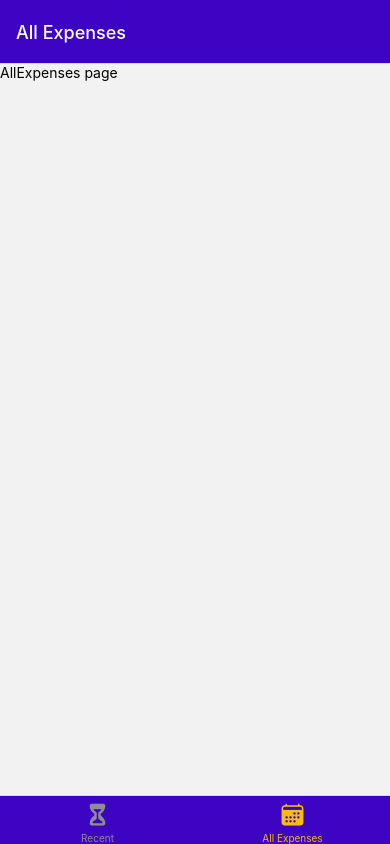
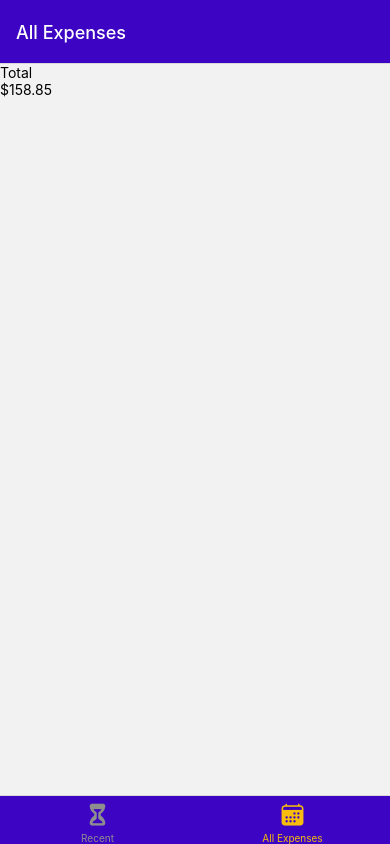
Before and after one commit to AldonIsenberg11/expense-tracker-react-native, a React Native app: screen /AllExpenses in a window 390 px wide. Built offline with nearby package versions, Linux system fonts and the light colour scheme.

Commit message:
add dummy expense data

```diff
--- a/components/ExpensesOutput/ExpensesOutput.js
+++ b/components/ExpensesOutput/ExpensesOutput.js
@@ -1,12 +1,42 @@
 import { StyleSheet, View } from "react-native";
 import ExpensesList from "./ExpensesList";
 import ExpensesSummary from "./ExpensesSummary";
+
+const DUMMY_EXPENSES = [
+    {
+        id: 'e1',
+        description: 'A pair of shoes',
+        amount: 59.99,
+        date: new Date('2021-12-19')
+    }, {
+        id: 'e2',
+        description: 'A pair of pants',
+        amount: 59.29,
+        date: new Date('2022-01-05')
+    }, {
+        id: 'e3',
+        description: 'Some bananas',
+        amount: 5.99,
+        date: new Date('2021-12-01')
+    }, {
+        id: 'e4',
+        description: 'A book',
+        amount: 14.99,
+        date: new Date('2021-12-19')
+    }, {
+        id: 'e5',
+        description: 'Another book',
+        amount: 18.59,
+        date: new Date('2021-12-18')
+    },
+]
 
 function ExpensesOutput({expenses, expensesPeriod}) {
   return (
     <View>
         <ExpensesSummary
-            expenses={expenses}
+            expenses={DUMMY_EXPENSES} // TEMPORARY
+            // expenses={expenses}
             periodName={expensesPeriod}
         />
         <ExpensesList />
--- a/components/ExpensesOutput/ExpensesSummary.js
+++ b/components/ExpensesOutput/ExpensesSummary.js
@@ -8,7 +8,7 @@
     return (
         <View>
             <Text>{periodName}</Text>
-            <Text>{expensesSum.toFixed(2)}</Text>
+            <Text>${expensesSum.toFixed(2)}</Text>
         </View>
     )
 }
--- a/screens/AllExpenses.js
+++ b/screens/AllExpenses.js
@@ -1,8 +1,9 @@
-import { StyleSheet, Text } from "react-native"
+import { StyleSheet } from "react-native"
+import ExpensesOutput from "../components/ExpensesOutput/ExpensesOutput"
 
 function AllExpenses() {
     return (
-        <Text>AllExpenses page</Text>
+        <ExpensesOutput expensesPeriod='Total'/>
     )
 }
 
--- a/screens/RecentExpenses.js
+++ b/screens/RecentExpenses.js
@@ -1,8 +1,9 @@
-import { StyleSheet, Text } from "react-native"
+import { StyleSheet } from "react-native"
+import ExpensesOutput from "../components/ExpensesOutput/ExpensesOutput"
 
 function RecentExpenses() {
     return (
-        <Text>RecentExpenses page</Text>
+        <ExpensesOutput expensesPeriod='Last 7 Days'/>
     )
 }
 
```
